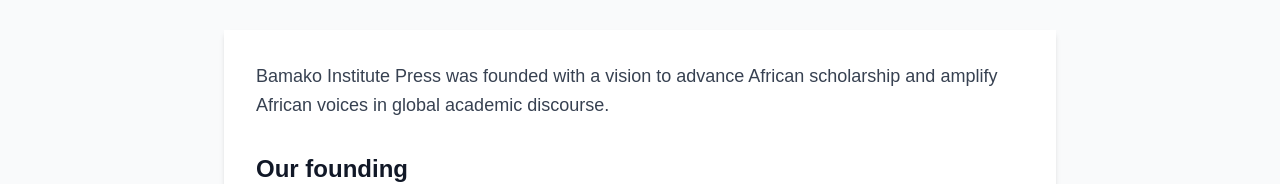
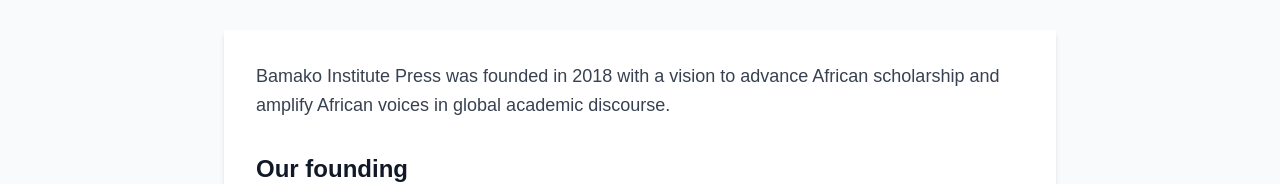
Before and after one commit to mkantem/birds-press-site, a React (Vite) app: page /1/about/history in a window 1280 px wide. Shown: the part 235-419 px from the top of the page. Built offline with nearby package versions, Linux system fonts and the light colour scheme.

Commit message:
Update History.jsx

```diff
--- a/src/pages/History.jsx
+++ b/src/pages/History.jsx
@@ -10,7 +10,7 @@
     en: {
       title: 'History',
       metaDescription: 'The history and development of Bamako Institute Press.',
-      intro: 'Bamako Institute Press was founded with a vision to advance African scholarship and amplify African voices in global academic discourse.',
+      intro: 'Bamako Institute Press was founded in 2018 with a vision to advance African scholarship and amplify African voices in global academic discourse.',
       sections: [
         {
           title: 'Our founding',
@@ -33,7 +33,7 @@
     fr: {
       title: 'Histoire',
       metaDescription: 'L\'histoire et le développement de la Presse de l\'Institut de Bamako.',
-      intro: 'La Presse de l\'Institut de Bamako a été fondée avec une vision de promouvoir la recherche africaine et d\'amplifier les voix africaines dans le discours académique mondial.',
+      intro: 'La Presse de l\'Institut de Bamako a été fondée en 2018 avec une vision de promouvoir la recherche africaine et d\'amplifier les voix africaines dans le discours académique mondial.',
       sections: [
         {
           title: 'Notre fondation',
```
